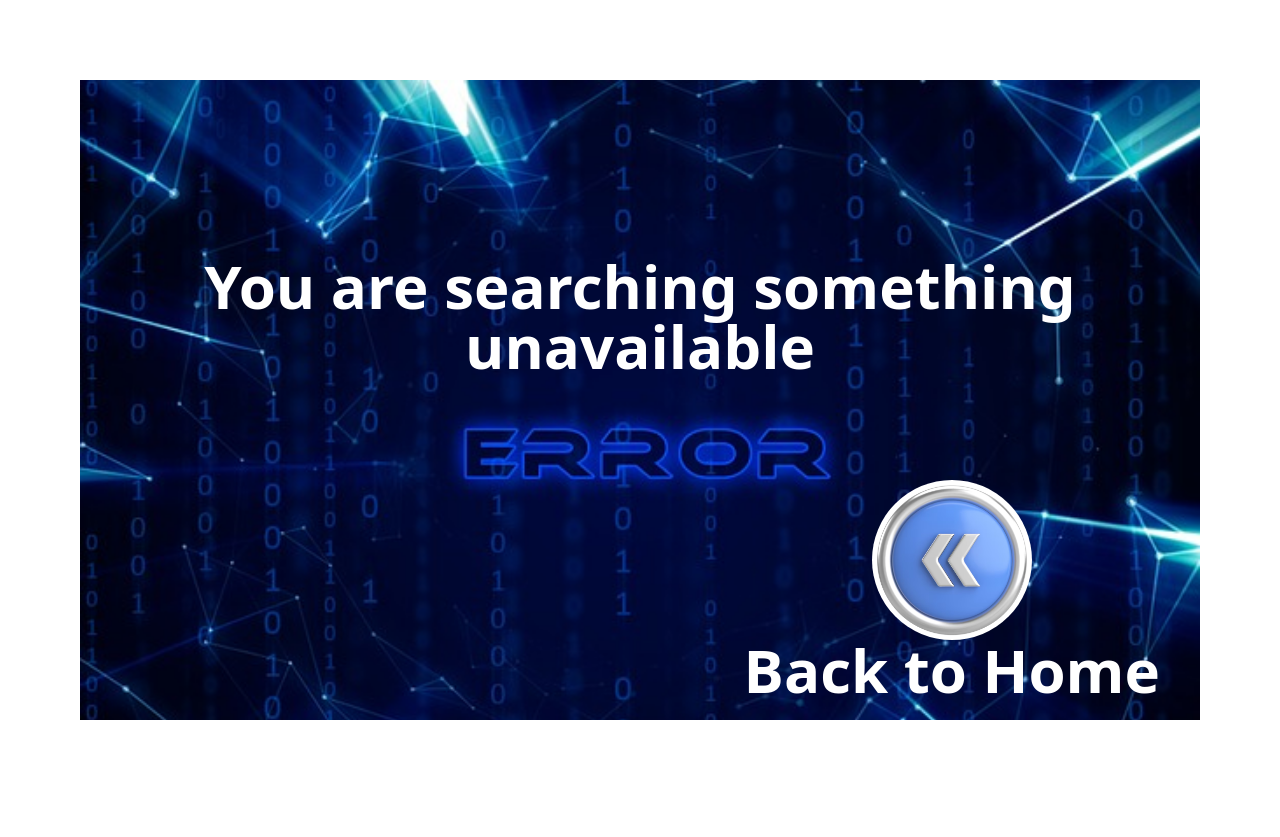
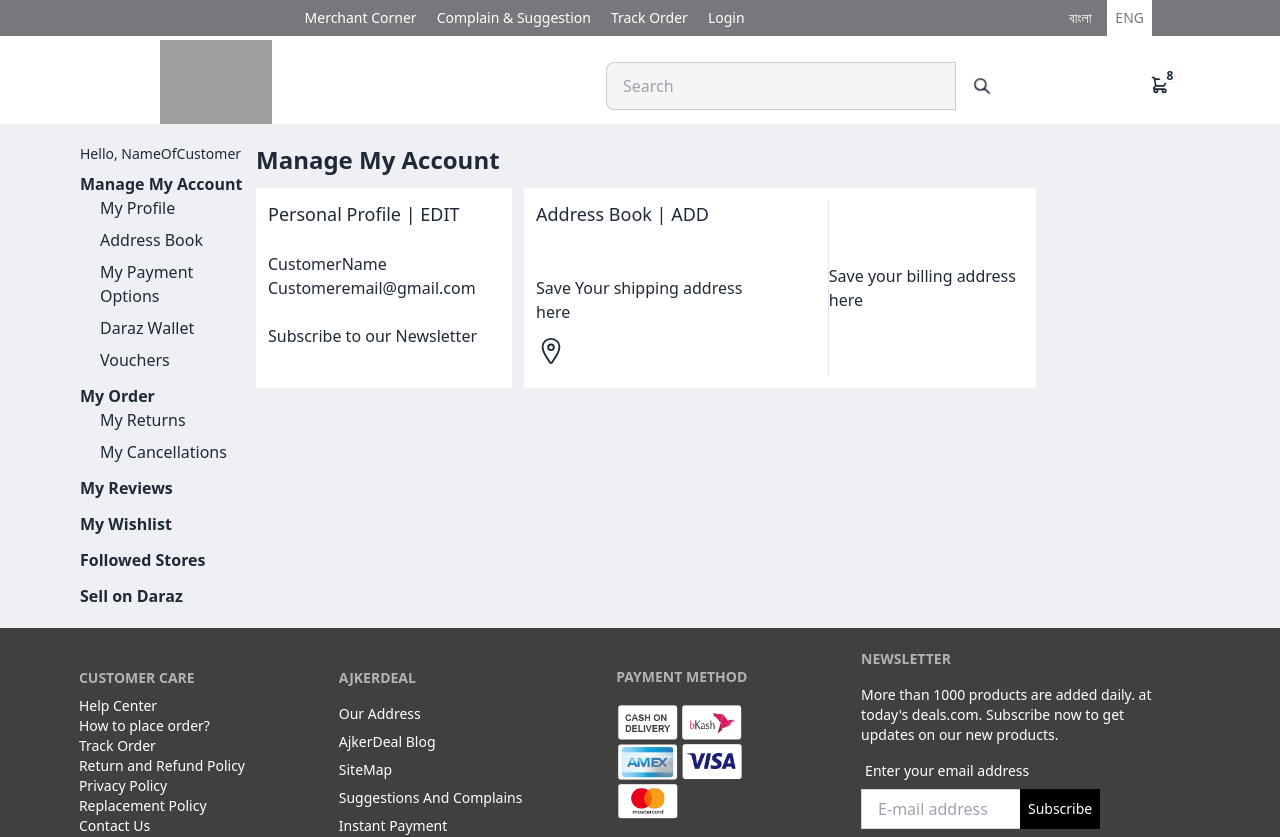
Before and after one commit to shofiqebr/ajkerDeal, a React (Vite) app: page /profile in a window 1280 px wide. Shown: the top 837 px of the page. Before the commit the page ends 800 px from the top, so only its background shows below. Built offline with nearby package versions, Linux system fonts and the light colour scheme; grey boxes are pictures that could not be loaded.

Commit message:
added profile page

```diff
--- /dev/null
+++ b/src/pages/profile/Profile.jsx
@@ -0,0 +1,74 @@
+import { IoLocationOutline } from "react-icons/io5";
+
+const Profile = () => {
+    return (
+        <div className="py-5 flex bg-[#EFF0F4] justify-center">
+
+            {/* left section */}
+
+            <section className="w-[20%] pl-20">
+             <div>
+                <p className="text-sm pb-2">Hello, NameOfCustomer</p>
+                <ul className="font-bold flex flex-col gap-3">
+                    <li >
+                        Manage My Account
+                            <ul className="pl-5 font-medium flex flex-col gap-2" >
+
+                                <li>My Profile</li>
+                                <li>Address Book</li>
+                                <li>My Payment Options</li>
+                                <li>Daraz Wallet</li>
+                                <li>Vouchers</li>
+                            </ul>
+                    </li>
+                    <li>
+                        My Order
+                        <ul className="pl-5 font-medium flex flex-col gap-2">
+                            <li>My Returns</li>
+                            <li>My Cancellations</li>
+                        </ul>
+                    </li>
+                    <li>My Reviews</li>
+                    <li>My Wishlist</li>
+                    <li>Followed Stores</li>
+                    <li>Sell on Daraz</li>
+                </ul>
+             </div>
+            </section>
+
+
+
+            {/* right section */}
+            <section className="w-[80%] ">
+                <h1 className="font-bold text-2xl pb-3">Manage My Account</h1>
+
+                <div className="flex gap-3">
+                <div className="bg-white w-[25%] p-3 pb-10 ">
+                    <p className="text-lg font-medium">Personal Profile | EDIT</p>
+                    <br />
+                    <p>CustomerName</p>
+                    <p>Customeremail@gmail.com</p>
+                    <br />
+                    <p>Subscribe to our Newsletter</p>
+                </div>
+                <div className="w-[50%] bg-white flex p-3 justify-evenly">
+                    <div className="border-r pr-20 flex flex-col gap-3">
+                        <h3 className="text-lg font-medium">
+                            Address Book | ADD
+                        </h3>
+                        <br />
+                        <p>Save Your shipping address here</p>
+
+                        <IoLocationOutline className="text-3xl" />
+
+                    </div>
+                    <div className="pt-16"> Save your billing address here</div>
+                </div>
+            </div>
+            </section>
+
+        </div>
+    );
+};
+
+export default Profile;
--- a/src/routes/Routes.jsx
+++ b/src/routes/Routes.jsx
@@ -16,6 +16,7 @@
 import Login from "../pages/login/Login";
 import Registration from "../pages/registration/Registration";
 import Form from '../pages/landing/files/From'
+import Profile from "../pages/profile/Profile";
 
 
 
@@ -68,6 +69,10 @@
         path: '/form',
         element: <Form/>
       },
+      {
+        path: '/profile',
+        element: <Profile/>
+      },
     ]
 
     },
```
